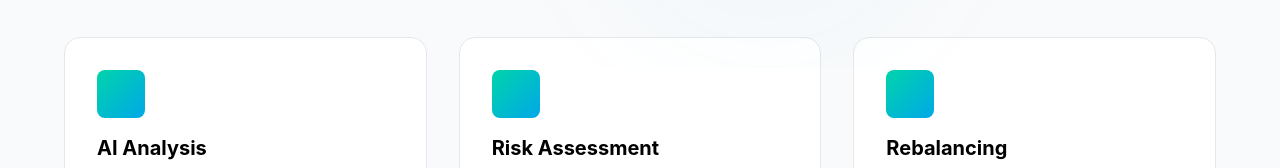
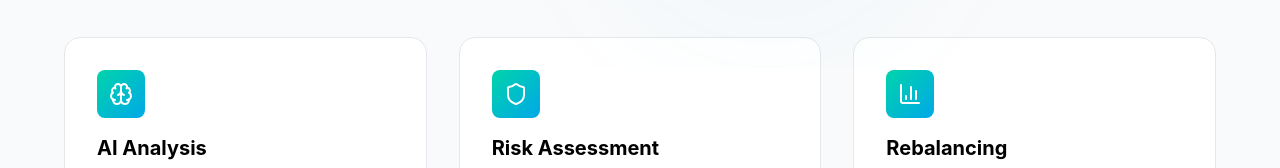
Before and after one commit to thesithunyein/injective-ai-portfolio-agent, a Next.js app: page / in a window 1280 px wide. Shown: the part 732-900 px from the top of the page. Built offline with nearby package versions, Linux system fonts and the light colour scheme.

Commit message:
Add: Premium lucide-react icons to features section

```diff
--- a/src/app/page.tsx
+++ b/src/app/page.tsx
@@ -9,6 +9,7 @@ import { AIAnalysisComponent } from '@/components/AIAnalysis'
 import { LoadingState } from '@/components/LoadingState'
 import { ErrorState } from '@/components/ErrorState'
 import { Logo } from '@/components/Logo'
+import { Brain, Shield, BarChart3 } from 'lucide-react'
 
 export default function Home() {
   const {
@@ -137,18 +138,24 @@ export default function Home() {
           <div className="max-w-6xl mx-auto">
             <h2 className="text-4xl font-bold text-black mb-12 text-center">Powerful Features</h2>
             <div className="grid md:grid-cols-3 gap-8">
-              <div className="bg-white p-8 rounded-2xl border border-gray-200">
-                <div className="w-12 h-12 rounded-lg bg-gradient-to-br from-primary to-secondary mb-4" />
+              <div className="bg-white p-8 rounded-2xl border border-gray-200 hover:border-primary/50 transition-all hover:shadow-lg">
+                <div className="w-12 h-12 rounded-lg bg-gradient-to-br from-primary to-secondary mb-4 flex items-center justify-center">
+                  <Brain className="w-6 h-6 text-white" />
+                </div>
                 <h3 className="text-xl font-bold text-black mb-2">AI Analysis</h3>
                 <p className="text-gray-600">Claude AI analyzes your portfolio and provides actionable insights in seconds</p>
               </div>
-              <div className="bg-white p-8 rounded-2xl border border-gray-200">
-                <div className="w-12 h-12 rounded-lg bg-gradient-to-br from-primary to-secondary mb-4" />
+              <div className="bg-white p-8 rounded-2xl border border-gray-200 hover:border-primary/50 transition-all hover:shadow-lg">
+                <div className="w-12 h-12 rounded-lg bg-gradient-to-br from-primary to-secondary mb-4 flex items-center justify-center">
+                  <Shield className="w-6 h-6 text-white" />
+                </div>
                 <h3 className="text-xl font-bold text-black mb-2">Risk Assessment</h3>
                 <p className="text-gray-600">Get detailed risk profiles and diversification analysis for your holdings</p>
               </div>
-              <div className="bg-white p-8 rounded-2xl border border-gray-200">
-                <div className="w-12 h-12 rounded-lg bg-gradient-to-br from-primary to-secondary mb-4" />
+              <div className="bg-white p-8 rounded-2xl border border-gray-200 hover:border-primary/50 transition-all hover:shadow-lg">
+                <div className="w-12 h-12 rounded-lg bg-gradient-to-br from-primary to-secondary mb-4 flex items-center justify-center">
+                  <BarChart3 className="w-6 h-6 text-white" />
+                </div>
                 <h3 className="text-xl font-bold text-black mb-2">Rebalancing</h3>
                 <p className="text-gray-600">Receive smart rebalancing suggestions tailored to your portfolio</p>
               </div>
```
